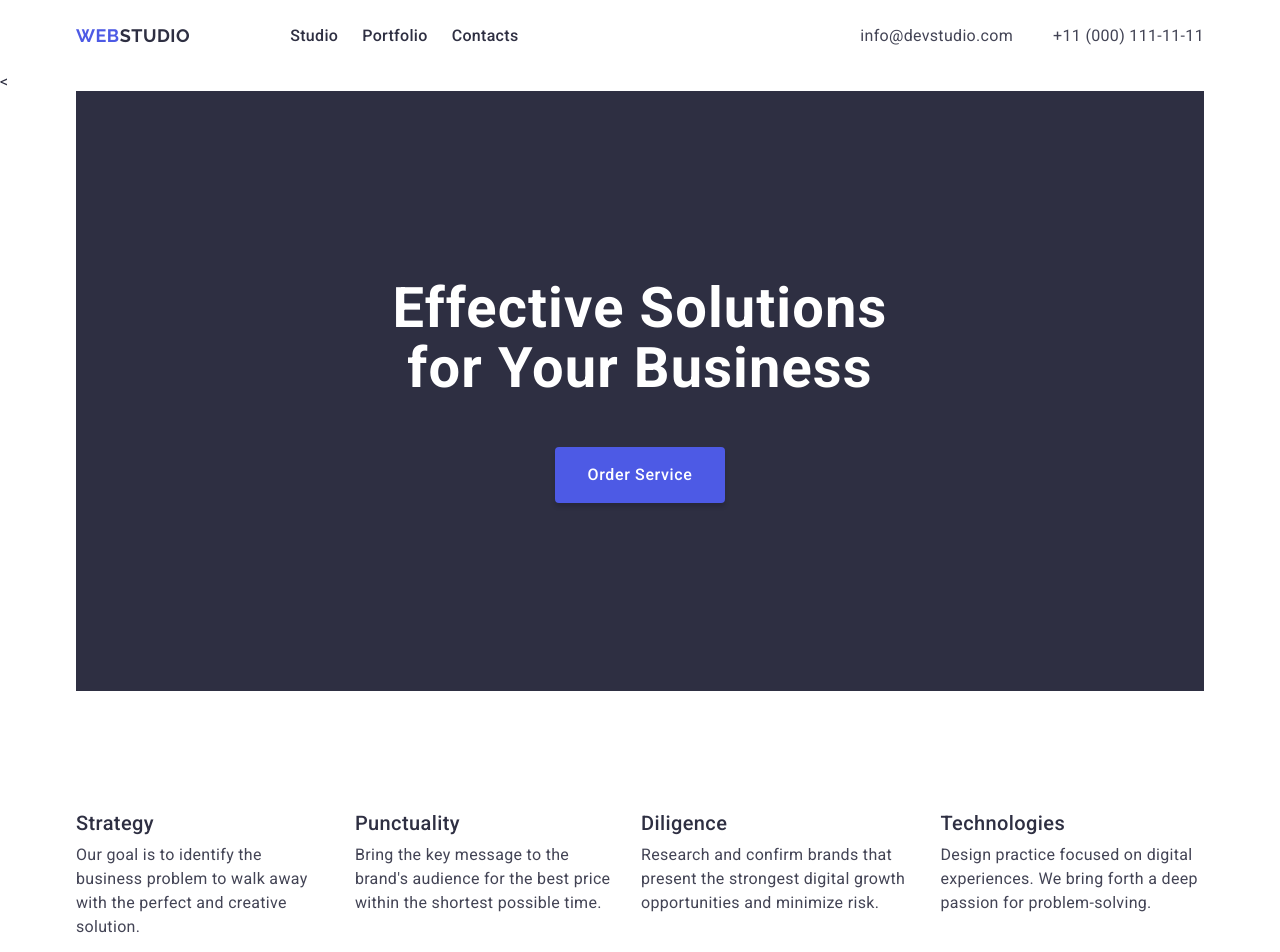
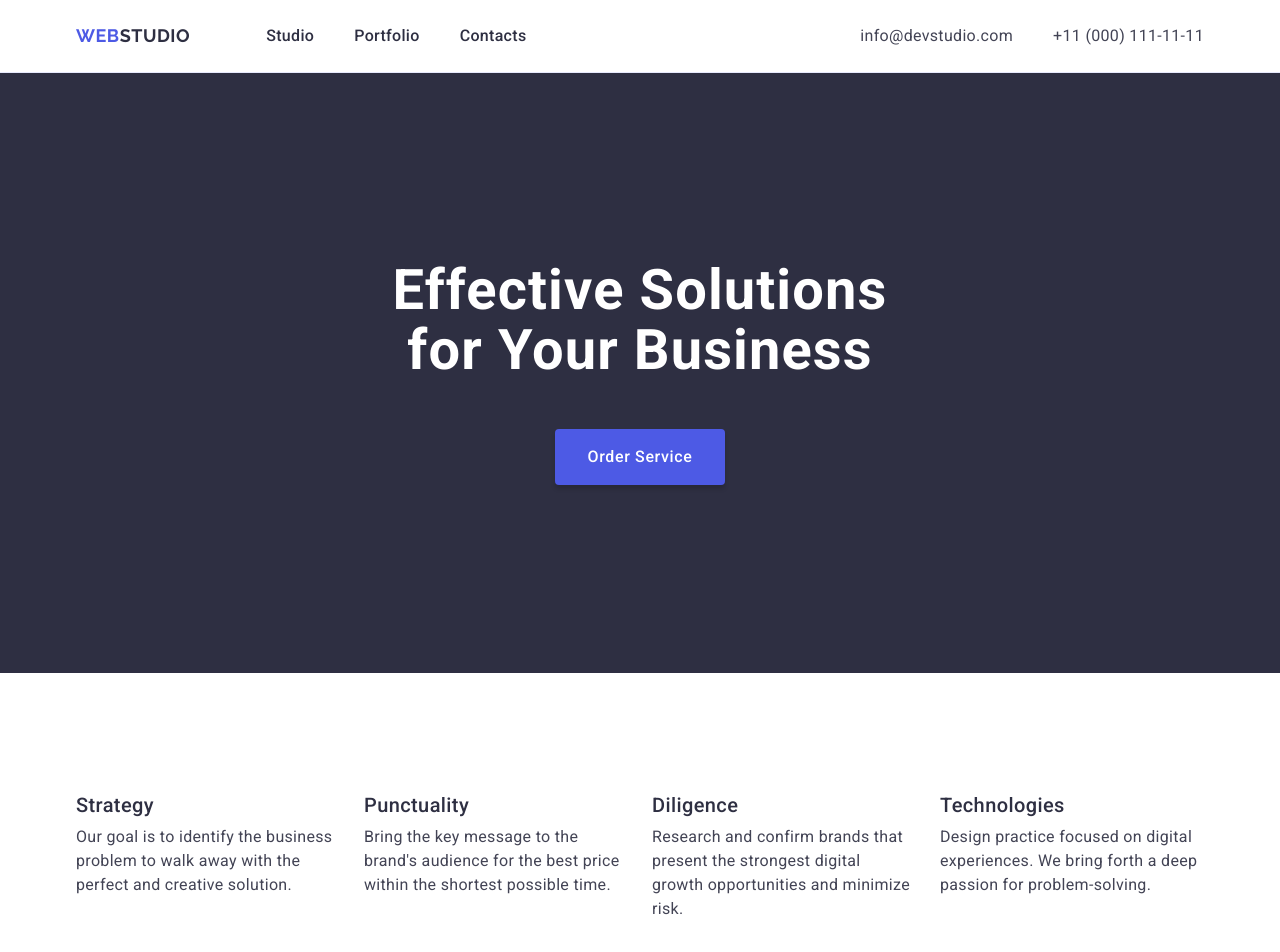
Before and after one commit to 26Georgiy/goit-markup-hw-03, a plain HTML site: page index.html in a window 1280 px wide. Shown: the top 952 px of the page. Drawn offline with nearby package versions, Linux system fonts and the light colour scheme.

Commit message:
fixed tags index html

```diff
--- a/css/styles.css
+++ b/css/styles.css
@@ -14,7 +14,6 @@
   --c-footer-logo: #f4f4fd;
   --c-footer-text: #f4f4fd;
 }
-
 body {
   font-family: "Roboto", sans-serif;
   color: var(--c-main);
@@ -27,7 +26,6 @@ ol {
   margin: 0;
   padding-left: 0;
 }
-
 a {
   text-decoration: none;
 }
@@ -35,7 +33,6 @@ a {
 img {
   display: block;
 }
-
 h1,
 h2,
 h3,
@@ -52,41 +49,26 @@ p {
 address {
   font-style: normal;
 }
-
 .container {
   max-width: 1158px;
   padding: 0 15px;
   margin: 0 auto;
 }
+
 /* Header */
 .header {
-  padding-bottom: 1px;
+  /* max-width: 1440px; */
+  margin: 0 auto;
+  border-bottom: 1px solid var(--c-header-border);
 }
-.header-inner {
+.header .container {
   display: flex;
-  align-items: center;
   justify-content: space-between;
-  gap: 24px;
 }
 .header-nav {
   display: flex;
   align-items: center;
-  /*flex-grow: 1;*/
-  gap: 24px;
 }
-.header-address {
-  display: flex;
-  gap: 40px;
-}
-
-/* Logo */
-.header-nav-logo {
-  display: flex;
-  padding-top: 25.5px;
-  padding-bottom: 25.5px;
-  margin-right: 76px;
-}
-
 .logo {
   display: inline-block;
   font-family: "Raleway", sans-serif;
@@ -98,29 +80,26 @@ address {
   color: var(--c-logo);
   margin-right: 76px;
 }
-
-/*  Navbar menu */
 .header-nav .logo-right-top {
   color: var(--c-main);
 }
 .nav-list {
   display: flex;
-  gap: 24px;
-  flex-grow: 1;
-  justify-content: center;
+  gap: 40px;
+  padding-right: 0;
 }
-
+.nav-list-item {
+  display: flex;
+}
 .nav-link {
-  display: inline-block;
-
-  padding: 24px 0;
+  padding-top: 24px;
+  padding-bottom: 24px;
   color: var(--c-main);
   font-size: 16px;
   font-weight: 500;
   line-height: 1.5;
   letter-spacing: 0.02em;
 }
-
 .nav-link:hover,
 .nav-link:focus {
   padding-bottom: 0;
@@ -128,41 +107,36 @@ address {
   border-bottom: 4px solid var(--c-hover-menu);
   color: var(--c-hover-menu);
 }
-
-/*  Address  */
 .header-address {
   display: flex;
-  padding: 24px 0;
+  padding-top: 24px;
+  padding-bottom: 24px;
 }
-
 .header-address-list {
   display: flex;
   gap: 40px;
   padding: 0;
 }
-
 .header-address-link {
-  padding: 24px 0;
-  gap: 40px;
+  padding-top: 24px;
+  padding-bottom: 24px;
   color: var(--c-main-second);
   font-size: 16px;
   line-height: 1.5;
   letter-spacing: 0.02em;
 }
-
 .header-address-link:hover,
 .header-address-link:focus {
   color: var(--c-hover-menu);
 }
-/* Header END */
+/* End Header */
 
 /* Hero section */
 .hero-section {
-  padding-bottom: 120px;
-}
-.hero-inner {
   padding: 188px 0;
   background-color: var(--cb-hero);
+}
+.hero-section .container {
   display: flex;
   flex-direction: column;
   justify-content: center;
@@ -214,11 +188,13 @@ address {
   overflow: hidden;
 }
 .qualities {
+  padding-top: 120px;
   padding-bottom: 120px;
 }
 .qualities-list {
   display: flex;
   gap: 24px;
+  justify-content: space-around;
 }
 .qualities-title {
   color: var(--c-main);
@@ -234,7 +210,10 @@ address {
   line-height: 1.5;
   letter-spacing: 0.02em;
 }
-/* Qualities END */
+.quality {
+  width: calc((100% - 72px) / 4);
+}
+/* End Qualities */
 
 /* Team section */
 .team {
@@ -250,13 +229,11 @@ address {
   text-align: center;
   margin-bottom: 72px;
 }
-
 .team-list {
   display: flex;
   gap: 24px;
   justify-content: space-around;
 }
-
 .team-member {
   width: calc((100% - 72px) / 4);
   border-radius: 0px 0px 4px 4px;
@@ -265,11 +242,9 @@ address {
     0px 1px 1px 0px rgba(46, 47, 66, 0.16),
     0px 1px 6px 0px rgba(46, 47, 66, 0.08);
 }
-
 .team-member-data {
   padding: 32px 0;
 }
-
 .data-title {
   color: var(--c-main);
   font-family: Roboto;
@@ -288,8 +263,7 @@ address {
   letter-spacing: 0.02em;
   text-align: center;
 }
-
-/* Team END */
+/* End Team */
 
 /* Portfolio section */
 .portfolio {
@@ -309,6 +283,9 @@ address {
   column-gap: 24px;
   row-gap: 48px;
   flex-wrap: wrap;
+}
+.portfolio-list-item {
+  width: calc((100% - 48px) / 3);
 }
 .portfolio-product {
   padding: 32px 16px;
@@ -331,7 +308,7 @@ address {
   line-height: 1.5;
   letter-spacing: 0.02em;
 }
-/* Portfolio End */
+/* End Portfolio */
 
 /* Footer */
 .footer {
--- a/index.html
+++ b/index.html
@@ -1,11 +1,9 @@
 <!DOCTYPE html>
 <html lang="en">
-
 <head>
     <meta charset="UTF-8">
     <meta name="viewport" content="width=device-width, initial-scale=1.0">
-    <link rel="stylesheet"
-        href="https://cdnjs.cloudflare.com/ajax/libs/modern-normalize/2.0.0/modern-normalize.min.css" />
+    <link rel="stylesheet" href="https://cdnjs.cloudflare.com/ajax/libs/modern-normalize/2.0.0/modern-normalize.min.css" />
         <link rel="stylesheet" href="./css/styles.css">
         <link rel="preconnect" href="https://fonts.googleapis.com">
         <link rel="preconnect" href="https://fonts.gstatic.com" crossorigin>
@@ -13,69 +11,63 @@
             rel="stylesheet">
             <title>WebStudio</title>
 </head>
-
 <body>
-    <header class="header">
+    <header class = "header">
         <div class="container">
-            <div class="header-inner">
             <nav class="header-nav">
                     <a class="logo" href="./index.html">Web<span class="logo-right-top">Studio</span></a>
                     <ul class="nav-list">
-                        <li><a href="./index.html" class="nav-link">Studio</a></li>
-                        <li><a href="./index.html" class="nav-link">Portfolio</a></li>
-                        <li><a href="./index.html" class="nav-link">Contacts</a></li>
+                        <li class = "nav-list-item"><a href="./index.html" class="nav-link">Studio</a></li>
+                        <li class = "nav-list-item"><a href="./index.html" class="nav-link">Portfolio</a></li>
+                        <li class = "nav-list-item"><a href="./index.html" class="nav-link">Contacts</a></li>
                     </ul>
                 </nav>
                 <address class="header-address">
                     <ul class="header-address-list">
-                        <li>
+                        <li class="address-list-item">
                             <a href="mailto:info@devstudio.com" class="header-address-link">info@devstudio.com</a>
                         </li>
-                        <li>
+                        <li class = "address-list-item">
                             <a href="tel:+110001111111" class="header-address-link">+11 (000) 111-11-11</a>
                         </li>
                     </ul>
                 </address>
             </div>
-        </div>
     </header>
-    <!-- Hero section-->
-    < <section class="hero-section">
+    <main class="main-container">
+    <section class="hero-section">
         <div class="container">
-            <div class="hero-inner">
             <h1 class="hero-title">Effective Solutions for Your Business</h1>
             <button class="hero-button">Order Service</button>
-            </div>
         </div>
     </section>
     <!-- Qualities section-->
     <section class="qualities">
         <div class="container">
-
             <h2 class="visually-hidden">Our qualities</h2>
             <ul class="qualities-list">
-                    <li>
+                <li class="quality">
                     <h3 class="qualities-title">Strategy</h3>
                     <p class="qualities-descr">
                         Our goal is to identify the business problem to walk away with
                         the perfect and creative solution.
                     </p>
                 </li>
-                    <li>
+                <li class="quality">
                     <h3 class="qualities-title">Punctuality</h3>
                     <p class="qualities-descr">
                         Bring the key message to the brand's audience for the best
                         price within the shortest possible time.
                     </p>
                 </li>
-                    <li>
+                <li class="quality">
                     <h3 class="qualities-title">Diligence</h3>
                     <p class="qualities-descr">
                         Research and confirm brands that present the strongest digital
                         growth opportunities and minimize risk.
                     </p>
                 </li>
-                    <li>
+                <li class="quality">
                     <h3 class="qualities-title">Technologies</h3>
                     <p class="qualities-descr">
                         Design practice focused on digital experiences. We bring forth
@@ -146,8 +138,7 @@
                     </div>
                 </li>
                 <li class="portfolio-list-item">
-                        <img class="portfolio-image" src="./images/MeditationApp.jpg" alt="Meditation App"
-                            width="360" />
+                    <img class="portfolio-image" src="./images/MeditationApp.jpg" alt="Meditation App" width="360" />
                     <div class="portfolio-product">
                         <h3 class="product-title">Meditation App</h3>
                         <p class="product-descr">App</p>
@@ -161,8 +152,7 @@
                     </div>
                 </li>
                 <li class="portfolio-list-item">
-                        <img class="portfolio-image" src="./images/Illustrations.jpg" alt="Screen Illustrations"
-                            width="360" />
+                    <img class="portfolio-image" src="./images/Illustrations.jpg" alt="Screen Illustrations" width="360" />
                     <div class="portfolio-product">
                         <h3 class="product-title">Screen Illustrations</h3>
                         <p class="product-descr">Design</p>
@@ -180,8 +170,7 @@
         </div>
     </section>
     </main>
-        <!--Footer-->
-        <footer class="footer">
+    <footer class = "footer">
             <div class="container">
                 <a class="logo" href="./index.html">Web<span class="logo-right">Studio</span></a>
                 <p class="footer-descr">
@@ -190,6 +179,6 @@
                 </p>
             </div>
     </footer>
+
 </body>
-
 </html>
```
Lines whose indentation alone changed are shown as unchanged.
